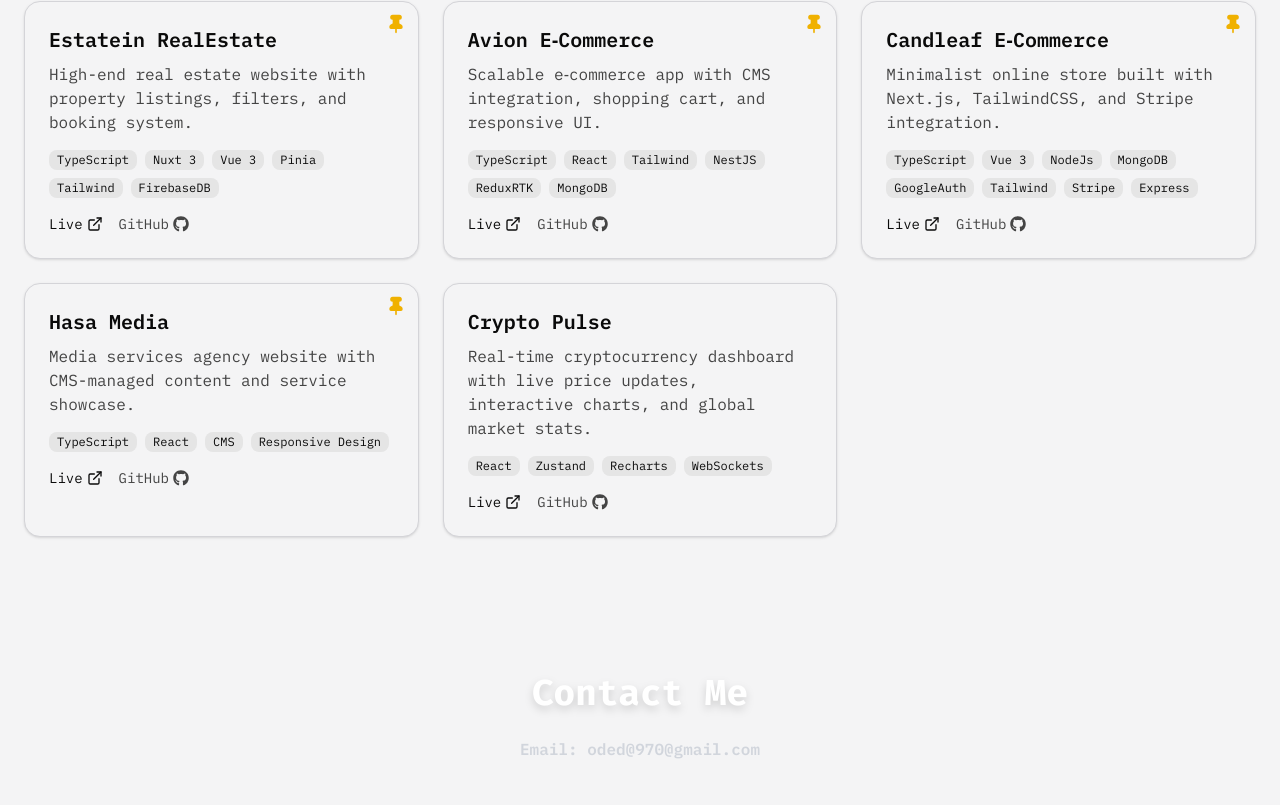
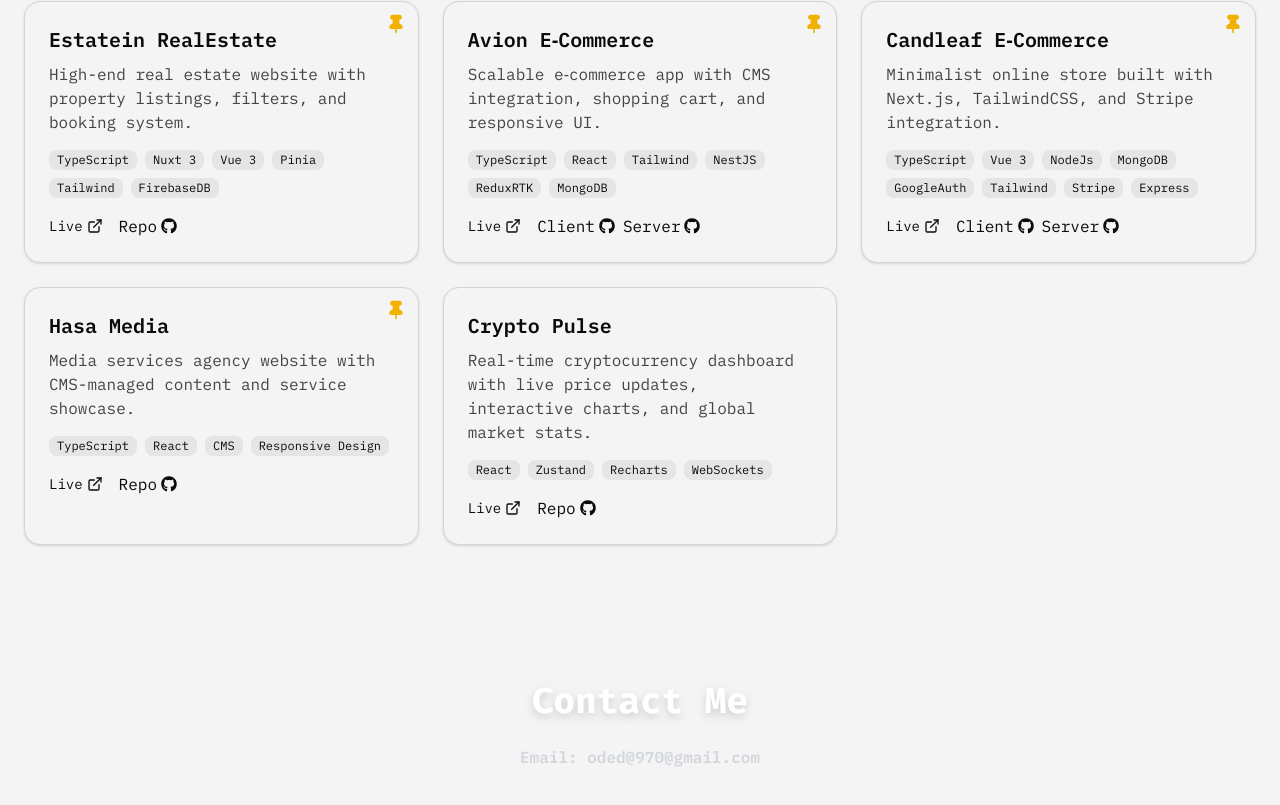
Before and after one commit to odedsam/portofolio-next-ts, a Next.js app: page / in a window 1280 px wide. Shown: the part 3009-3814 px from the top of the page. Built offline with nearby package versions, Linux system fonts and the light colour scheme.

Commit message:
repo-urls-updates

```diff
--- a/src/app/components/cards/ProjectCard.tsx
+++ b/src/app/components/cards/ProjectCard.tsx
@@ -7,12 +7,43 @@ export type Project = {
   description: string;
   tech: string[];
   href: string;
-  github: string;
+  githubMonorepo?: string;
+  githubClientUrl?: string;
+  githubServerUrl?: string;
   pinned?: boolean;
+};
+type GithubLinksType = {
+  clientUrl: string;
+  serverUrl: string;
+  monorepo: boolean;
 };
 
 type Props = {
   projects: Project[];
+};
+
+
+export const GithubLinks = ({ clientUrl, serverUrl, monorepo }: GithubLinksType) => {
+  return (
+    <div className="flex gap-2 items-center">
+      {monorepo ? (
+        <Link href={clientUrl} target="_blank" className="flex items-center gap-1">
+          Repo <FaGithub className="w-4 h-4" />
+        </Link>
+      ) : (
+        <>
+          <Link href={clientUrl} target="_blank" className="flex items-center gap-1">
+            Client <FaGithub className="w-4 h-4" />
+          </Link>
+          {serverUrl && (
+            <Link href={serverUrl} target="_blank" className="flex items-center gap-1">
+              Server <FaGithub className="w-4 h-4" />
+            </Link>
+          )}
+        </>
+      )}
+    </div>
+  );
 };
 
 export default function ProjectCard({ projects }: Props) {
@@ -36,62 +67,14 @@ export default function ProjectCard({ projects }: Props) {
             <Link href={project.href} target="_blank" className="inline-flex items-center gap-1 text-sm text-primary hover:underline">
               Live <ExternalLink className="w-4 h-4" />
             </Link>
-            <Link
-              href={project.github}
-              target="_blank"
-              className="inline-flex items-center gap-1 text-sm text-muted-foreground hover:underline">
-              GitHub <FaGithub className="w-4 h-4" />
-            </Link>
+            <GithubLinks
+              clientUrl={project?.githubClientUrl ?? ''}
+              serverUrl={project.githubServerUrl ?? ''}
+              monorepo={!!project.githubMonorepo }
+            />
           </div>
         </div>
       ))}
     </div>
   );
 }
-
-// scrollable horizontal style
-// export default function ProjectCard({ projects }: Props) {
-//   return (
-//     <div className="overflow-x-auto">
-//       <div className="flex gap-4 md:grid md:grid-cols-2 lg:grid-cols-3 md:gap-6 px-1">
-//         {projects.map((project) => (
-//           <div
-//             key={project.title}
-//             className="min-w-[280px] sm:min-w-[320px] flex-shrink-0 rounded-2xl border bg-background p-4 shadow-sm hover:shadow-md transition"
-//           >
-//             <h2 className="text-lg font-semibold mb-2">{project.title}</h2>
-//             <p className="text-sm text-muted-foreground mb-4">
-//               {project.description}
-//             </p>
-//             <div className="flex flex-wrap gap-2 mb-4">
-//               {project.tech.map((t) => (
-//                 <span
-//                   key={t}
-//                   className="text-[10px] bg-muted text-foreground px-2 py-0.5 rounded-md"
-//                 >
-//                   {t}
-//                 </span>
-//               ))}
-//             </div>
-//             <div className="flex flex-col sm:flex-row sm:items-center gap-2 sm:gap-4">
-//               <Link
-//                 href={project.href}
-//                 target="_blank"
-//                 className="inline-flex items-center gap-1 text-sm text-primary hover:underline"
-//               >
-//                 Live <ExternalLink className="w-4 h-4" />
-//               </Link>
-//               <Link
-//                 href={project.github}
-//                 target="_blank"
-//                 className="inline-flex items-center gap-1 text-sm text-muted-foreground hover:underline"
-//               >
-//                 GitHub <FaGithub className="w-4 h-4" />
-//               </Link>
-//             </div>
-//           </div>
-//         ))}
-//       </div>
-//     </div>
-//   )
-// }
--- a/src/app/config/index.ts
+++ b/src/app/config/index.ts
@@ -44,7 +44,7 @@ export const PROJECTS: Project[] = [
     description: 'High-end real estate website with property listings, filters, and booking system.',
     tech: ['TypeScript', 'Nuxt 3', 'Vue 3', 'Pinia', 'Tailwind', 'FirebaseDB'],
     href: 'https://estate-app-nuxt3.vercel.app',
-    github: 'https://github.com/fragged-up/Estate-App-nuxt3',
+    githubMonorepo: 'https://github.com/fragged-up/Estate-App-nuxt3',
     pinned: true,
   },
   {
@@ -52,7 +52,8 @@ export const PROJECTS: Project[] = [
     description: 'Scalable e‑commerce app with CMS integration, shopping cart, and responsive UI.',
     tech: ['TypeScript', 'React', 'Tailwind', 'NestJS', 'ReduxRTK', 'MongoDB'],
     href: 'https://avion-steel.vercel.app/',
-    github: 'https://github.com/fragged-up/avion-new-react-18',
+    githubClientUrl: 'https://github.com/fragged-up/avion-new-react-18',
+    githubServerUrl:'https://github.com/fragged-up/avm-back',
     pinned: true,
   },
   {
@@ -60,7 +61,8 @@ export const PROJECTS: Project[] = [
     description: 'Minimalist online store built with Next.js, TailwindCSS, and Stripe integration.',
     tech: ['TypeScript', 'Vue 3', 'NodeJs','MongoDB','GoogleAuth', 'Tailwind', 'Stripe','Express'],
     href: 'https://candleaf-front.vercel.app',
-    github: 'https://github.com/fragged-up/candleaf-front',
+    githubClientUrl: 'https://github.com/fragged-up/candleaf-front',
+    githubServerUrl:'https://github.com/fragged-up/candleaf-back',
     pinned: true,
   },
 
@@ -69,7 +71,8 @@ export const PROJECTS: Project[] = [
     description: 'Media services agency website with CMS-managed content and service showcase.',
     tech: ['TypeScript', 'React', 'CMS', 'Responsive Design'],
     href: 'https://hasamedia.io',
-    github: 'https://github.com/fragged-up/Hasamedia',
+    githubClientUrl: 'https://github.com/fragged-up/Hasamedia',
+    githubMonorepo:'https://github.com/fragged-up/Hasamedia',
     pinned: true,
   },
   {
@@ -77,7 +80,7 @@ export const PROJECTS: Project[] = [
     description: 'Real-time cryptocurrency dashboard with live price updates, interactive charts, and global market stats.',
     tech: ['React', 'Zustand', 'Recharts', 'WebSockets'],
     href: 'https://crypto-dash-flame.vercel.app',
-    github: 'https://github.com/fragged-up/crypto-dash',
+    githubMonorepo: 'https://github.com/fragged-up/crypto-dash',
   },
   // {
   //   title: 'Synapso CRM',
```
Also changed, not shown: 1 other file (tests, documents, lock files or other folders).
